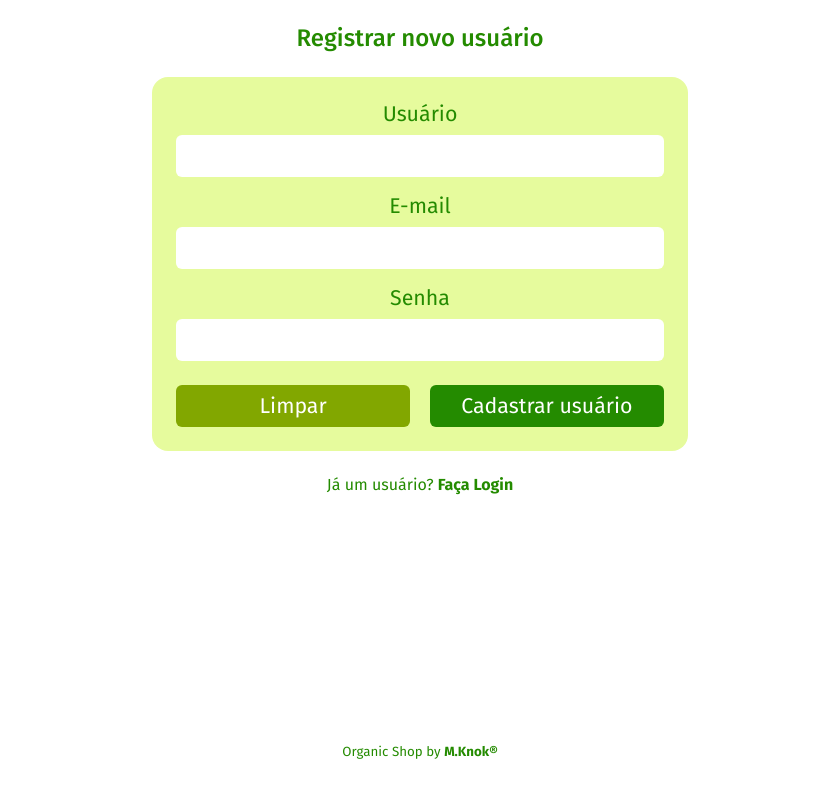
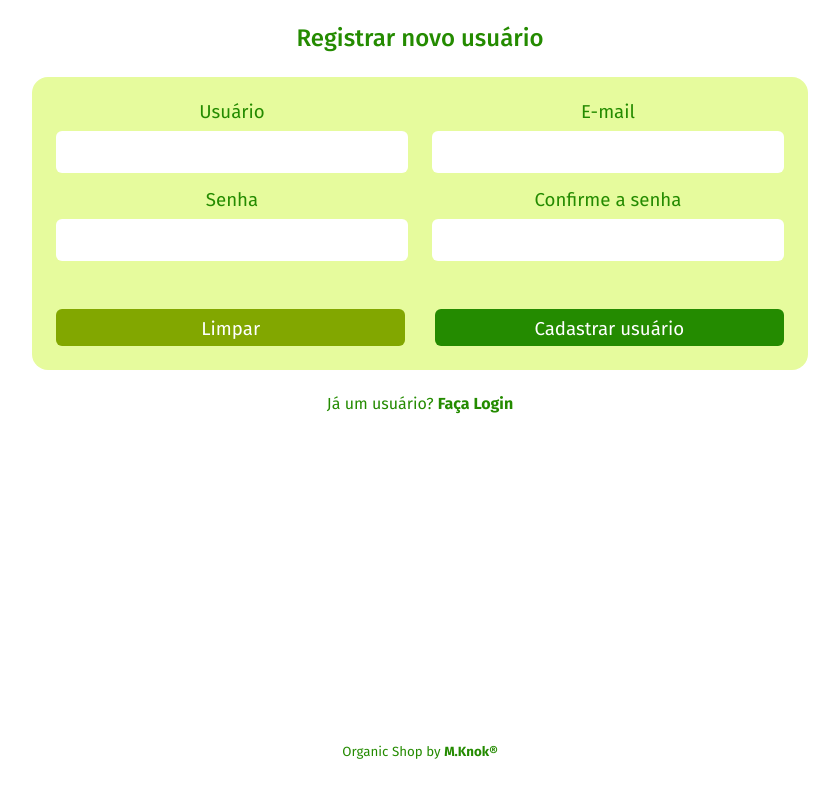
Before and after one commit to MaKnok/organicshop, an Angular app: page /new-user in a window 1280 px wide. Shown: the whole page, without its empty margins (220-1059 px from the left). Built offline with nearby package versions, Linux system fonts and the light colour scheme.

Commit message:
add new user and validation form

```diff
--- /dev/null
+++ b/src/app/new-user/confirm-password.validator.ts
@@ -0,0 +1,15 @@
+import { FormGroup } from '@angular/forms';
+
+export function confirmPasswordValidator(formGroup: FormGroup) {
+  const password = formGroup.get('userPassword')?.value ?? '';
+  const confirmPassword = formGroup.get('userPasswordConfirm')?.value ?? '';
+
+  if (password.trim() + confirmPassword.trim()) {
+    // checks whether both exist in the form input
+    return password !== confirmPassword
+      ? { passwordEqualConfirmPass: true }
+      : null;
+  } else {
+    return null;
+  }
+}
--- a/src/app/new-user/new-user.component.html
+++ b/src/app/new-user/new-user.component.html
@@ -4,6 +4,9 @@
     <h4 class="text-center mt-4">Registrar novo usuário</h4>
 
     <form class="form mt-4" [formGroup]="newUserForm" (submit)="registerNewUser()">
+
+      <div class="row row-cols-2">
+        <div class="col">
           <div class="form-group">
             <label for="userName">Usuário</label>
             <input
@@ -12,11 +15,17 @@
             />
             <div class="invalid-feedback"
                  *ngIf="newUserForm.get('userName')?.errors?.required
-                 && newUserForm.get('userName')?.touched">{{validationMessage}}
+                 && newUserForm.get('userName')?.touched">Nome do usuário obrigatório
+            </div>
+            <div class="invalid-feedback"
+            *ngIf="newUserForm.get('userName')?.errors?.existingUser">
+            Usuário já existe
             </div>
         </div>
 
-        <div class="form-group mt-3">
+        </div>
+        <div class="col">
+          <div class="form-group">
             <label for="userEmail">E-mail</label>
             <input class="form-control mt-2 text-center" formControlName="userEmail" />
             <div class="invalid-feedback"
@@ -28,19 +37,39 @@
                 && newUserForm.get('userEmail')?.touched">E-mail no formato incorreto
             </div>
           </div>
-
-        <div class="form-group mt-3">
+        </div>
+        <div class="col mt-3">
+          <div class="form-group">
             <label for="userPassword">Senha</label>
             <input type="password"
                    class="form-control mt-2 text-center"
                    formControlName="userPassword"/>
                   <div class="invalid-feedback"
                   *ngIf="newUserForm.get('userPassword')?.errors?.required
-                && newUserForm.get('userPassword')?.touched">{{validationMessage}}
+                  && newUserForm.get('userPassword')?.touched">Senha obrigatória
+                  </div>
+                  <div class="invalid-feedback"
+                  *ngIf="newUserForm.errors?.passwordEqualUser">
+                  Senha deve ser diferente do usuário
+                  </div>
+          </div>
+        </div>
+        <div class="col mt-3">
+          <div class="form-group">
+            <label for="userPasswordConfirm">Confirme a senha</label>
+            <input type="password"
+                   class="form-control mt-2 text-center"
+                   formControlName="userPasswordConfirm"/>
+                  <div class="invalid-feedback"
+                  *ngIf="newUserForm.errors?.passwordEqualConfirmPass">
+                  A confirmação da senha deve ter o mesmo valor do campo senha
+                  </div>
           </div>
         </div>
 
-        <div class="buttons-wrapper mt-4">
+      </div>
+
+      <div class="buttons-wrapper mt-5">
         <button class="btn btn-secondary btn-block" type="reset">Limpar</button>
         <button class="btn btn-primary btn-block">Cadastrar usuário</button>
       </div>
--- a/src/app/new-user/new-user.component.scss
+++ b/src/app/new-user/new-user.component.scss
@@ -27,6 +27,6 @@ p > a{
 
 @media only screen and (min-width: 600px) {
   .container {
-    max-width: 35rem;
+    max-width: 50rem;
   }
 }
--- a/src/app/new-user/new-user.component.ts
+++ b/src/app/new-user/new-user.component.ts
@@ -1,10 +1,11 @@
 import { Component, OnInit } from '@angular/core';
 import { FormBuilder, FormGroup, Validators } from '@angular/forms';
 import { Router } from '@angular/router';
-import { lowerCaseValidator } from './lower-case.validator';
+import { confirmPasswordValidator } from './confirm-password.validator';
 import { NewUser } from './new-user';
 import { NewUserService } from './new-user.service';
 import { UserExistsService } from './user-exists.service';
+import { userPasswordEqualValidator } from './user-password-equal.validator';
 
 @Component({
   selector: 'app-new-user',
@@ -22,15 +23,36 @@ export class NewUserComponent implements OnInit {
   ) {}
 
   ngOnInit(): void {
-    this.newUserForm = this.formBuilder.group({
-      userName: ['', [Validators.required, Validators.minLength(4)]],
-      userEmail: ['', [Validators.required, Validators.email]],
-      userPassword: ['', [Validators.required]],
-    });
+    this.newUserForm = this.formBuilder.group(
+      {
+        userName: [
+          '',
+          [Validators.required],
+          [this.userExistsService.userExists()],
+        ],
+        userEmail: ['', [Validators.required, Validators.email]],
+        userPassword: ['', [Validators.required]],
+        userPasswordConfirm: ['', [confirmPasswordValidator]],
+      },
+      {
+        validators: [userPasswordEqualValidator, confirmPasswordValidator],
+        //whole form validator
+      }
+    );
   }
 
   public registerNewUser() {
-    const newUser = this.newUserForm.getRawValue() as NewUser;
-    console.log(newUser);
+    if (this.newUserForm.valid) {
+      const newUser = this.newUserForm.getRawValue() as NewUser;
+      this.newUserService.registerNewUser(newUser).subscribe({
+        next: () => {
+          this.router.navigate(['']);
+        },
+        error: (error) => {
+          console.log(error);
+        },
+        complete: () => console.info('Register completed!'),
+      });
+    }
   }
 }
--- a/src/app/new-user/new-user.service.ts
+++ b/src/app/new-user/new-user.service.ts
@@ -18,7 +18,7 @@ export class NewUserService {
     return this.authService.registerUser(newUser);
   }
 
-  verifyExistingUser(userName: string) {
-    return this.http.get(`${API}/users` + '?userName=' + userName);
+  verifyExistingUser(userName: string): Observable<User[]> {
+    return this.authService.getByUserName(userName);
   }
 }
--- a/src/app/new-user/user-exists.service.ts
+++ b/src/app/new-user/user-exists.service.ts
@@ -12,11 +12,14 @@ export class UserExistsService {
   userExists() {
     return (control: AbstractControl) => {
       return control.valueChanges.pipe(
-        switchMap((userName) =>
-          this.newUserService.verifyExistingUser(userName)
+        //receives what user is typing...
+        switchMap(
+          (userName) => this.newUserService.verifyExistingUser(userName)
+          //converts typed value into request to backend, changes flow
         ),
-        map((userExists) => (userExists ? { existingUser: true } : null)),
-        first()
+        map((user) => (user.length !== 0 ? { existingUser: true } : null)),
+        //doesnt change flow, but result
+        first() //closes observable
       );
     };
   }
--- a/src/app/new-user/user-password-equal.validator.ts
+++ b/src/app/new-user/user-password-equal.validator.ts
@@ -2,9 +2,10 @@ import { FormGroup } from '@angular/forms';
 
 export function userPasswordEqualValidator(formGroup: FormGroup) {
   const username = formGroup.get('userName')?.value ?? '';
-  const password = formGroup.get('password')?.value ?? '';
+  const password = formGroup.get('userPassword')?.value ?? '';
 
   if (username.trim() + password.trim()) {
+    // checks whether both exist in the form input
     return username !== password ? null : { passwordEqualUser: true };
   } else {
     return null;
--- a/src/styles.scss
+++ b/src/styles.scss
@@ -73,7 +73,7 @@ a{
 .form-group{
 
   label{
-    font-size: 16pt;
+    font-size: 14pt;
   }
 
   input.form-control{
@@ -87,7 +87,7 @@ a{
 }
 
 button{
-  font-size: 16pt !important;
+  font-size: 14pt !important;
   height: 2em !important;
 }
 
```
Also changed, not shown: src/app/new-user/lower-case.validator.ts (deleted, +0 -10 lines). Lines whose indentation alone changed are shown as unchanged.
